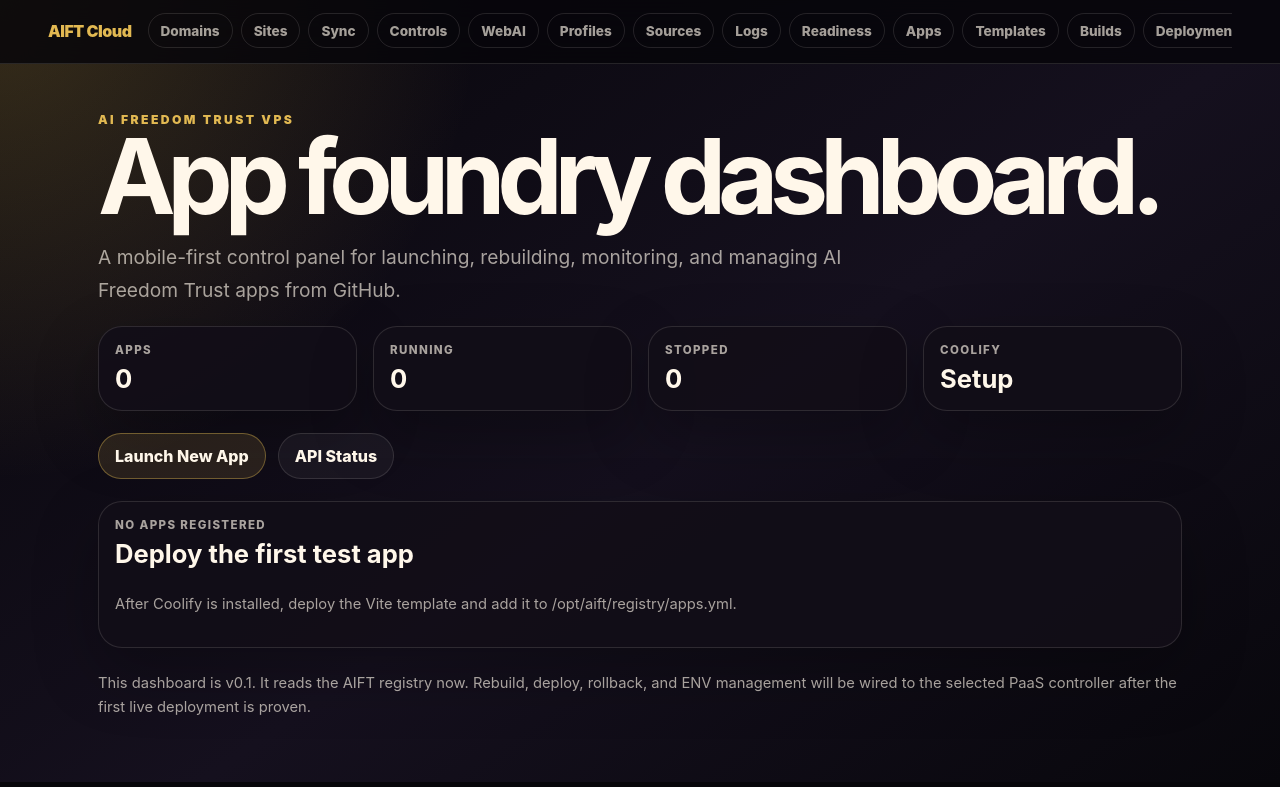
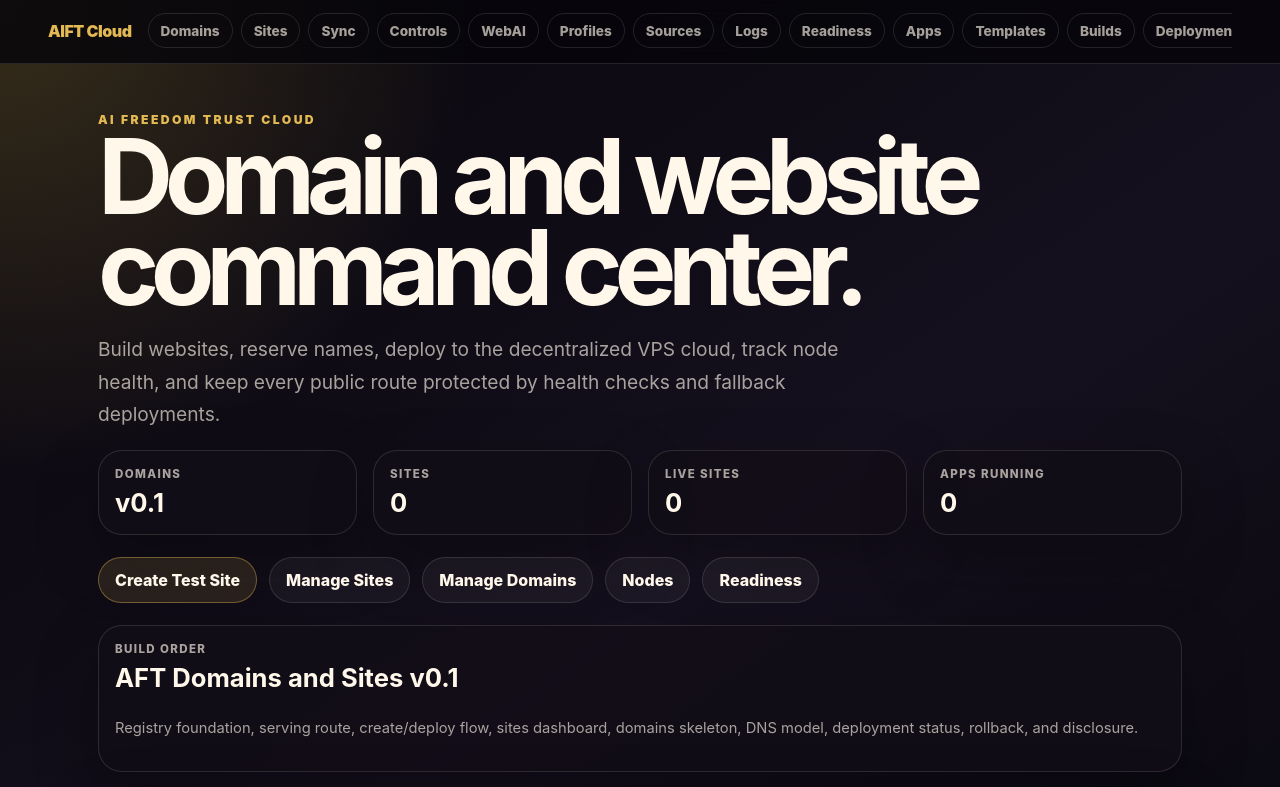
Before and after one commit to AIFreedomTrustFederation/VPS, a Next.js app in the folder apps/aift-dashboard/: page / in a window 1280 px wide. Shown: the top 787 px of the page. Built offline with nearby package versions, Linux system fonts and the light colour scheme.

Commit message:
Redesign home as AFT command center

```diff
--- a/apps/aift-dashboard/app/page.tsx
+++ b/apps/aift-dashboard/app/page.tsx
@@ -1,47 +1,58 @@
 import { AppCard } from '@/components/AppCard';
 import { config, isCoolifyConfigured } from '@/lib/config';
 import { readRegistry } from '@/lib/registry';
+import { listNativeSites } from '@/lib/native-site-registry';
 
 export default async function HomePage() {
   const apps = await readRegistry();
+  const sites = await listNativeSites();
   const running = apps.filter((app) => app.status === 'running').length;
-  const stopped = apps.filter((app) => app.status === 'stopped').length;
+  const activeSites = sites.filter((site) => site.status === 'active').length;
 
   return (
     <main className="page">
       <section className="hero">
-        <p className="eyebrow">AI Freedom Trust VPS</p>
-        <h1>App foundry dashboard.</h1>
+        <p className="eyebrow">AI Freedom Trust Cloud</p>
+        <h1>Domain and website command center.</h1>
         <p className="lead">
-          A mobile-first control panel for launching, rebuilding, monitoring, and managing AI Freedom Trust apps from GitHub.
+          Build websites, reserve names, deploy to the decentralized VPS cloud, track node health, and keep every public route protected by health checks and fallback deployments.
         </p>
       </section>
 
       <section className="grid metrics">
-        <div className="card metric"><span>Apps</span><strong>{apps.length}</strong></div>
-        <div className="card metric"><span>Running</span><strong>{running}</strong></div>
-        <div className="card metric"><span>Stopped</span><strong>{stopped}</strong></div>
-        <div className="card metric"><span>Coolify</span><strong>{isCoolifyConfigured() ? 'Ready' : 'Setup'}</strong></div>
+        <div className="card metric"><span>Domains</span><strong>v0.1</strong></div>
+        <div className="card metric"><span>Sites</span><strong>{sites.length}</strong></div>
+        <div className="card metric"><span>Live Sites</span><strong>{activeSites}</strong></div>
+        <div className="card metric"><span>Apps Running</span><strong>{running}</strong></div>
       </section>
 
       <nav className="toolbar">
-        <a className="btn" href="/deploy">Launch New App</a>
-        <a className="btn secondary" href="/api/status">API Status</a>
+        <a className="btn" href="/sites/new">Create Test Site</a>
+        <a className="btn secondary" href="/sites">Manage Sites</a>
+        <a className="btn secondary" href="/domains">Manage Domains</a>
+        <a className="btn secondary" href="/nodes">Nodes</a>
+        <a className="btn secondary" href="/readiness">Readiness</a>
         {config.coolifyUrl ? <a className="btn secondary" href={config.coolifyUrl} target="_blank">Open Coolify</a> : null}
       </nav>
+
+      <section className="card metric" style={{ marginBottom: '1rem' }}>
+        <span>Build order</span>
+        <strong>AFT Domains and Sites v0.1</strong>
+        <p className="footer-note">Registry foundation, serving route, create/deploy flow, sites dashboard, domains skeleton, DNS model, deployment status, rollback, and disclosure.</p>
+      </section>
 
       <section className="app-list">
         {apps.length ? apps.map((app) => <AppCard key={app.name} app={app} />) : (
           <article className="card metric">
             <span>No apps registered</span>
-            <strong>Deploy the first test app</strong>
-            <p className="footer-note">After Coolify is installed, deploy the Vite template and add it to /opt/aift/registry/apps.yml.</p>
+            <strong>Start with the native site flow</strong>
+            <p className="footer-note">Create a test site first. Then connect domains, DNS-like records, node assignment, gateway failover, and WebAI generation.</p>
           </article>
         )}
       </section>
 
       <p className="footer-note">
-        This dashboard is v0.1. It reads the AIFT registry now. Rebuild, deploy, rollback, and ENV management will be wired to the selected PaaS controller after the first live deployment is proven.
+        Coolify: {isCoolifyConfigured() ? 'configured' : 'not configured yet'}. The AFT native site registry now provides the first browser-safe website path before full decentralized node routing is added.
       </p>
     </main>
   );
```
